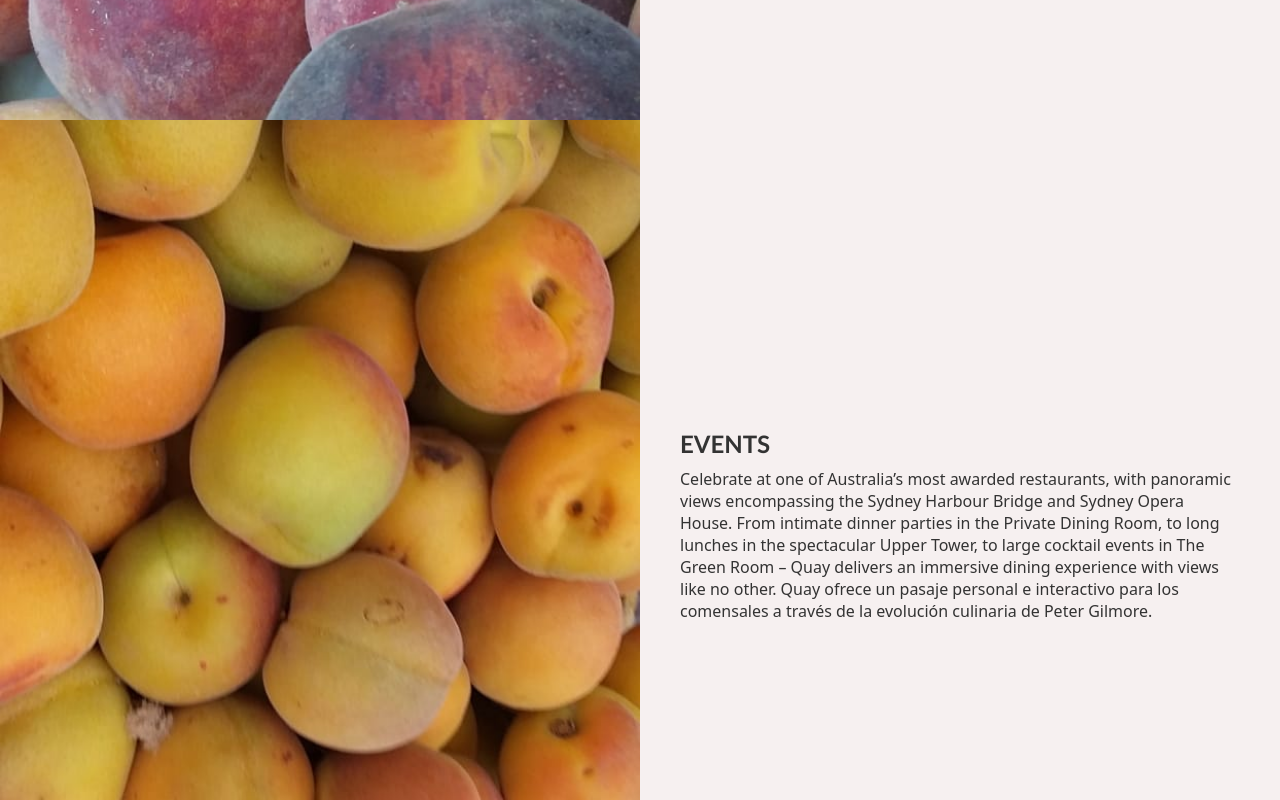
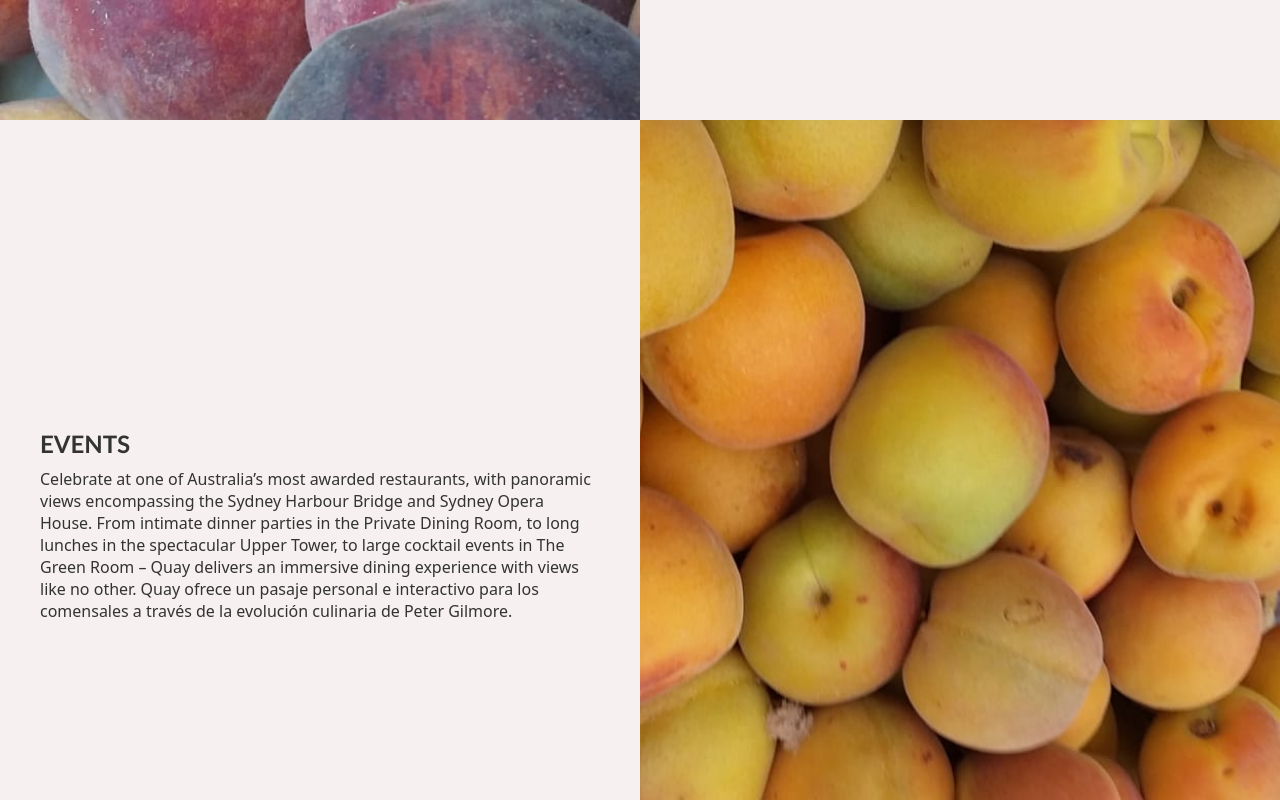
Before and after one commit to lefasom/laserafina, a Next.js app: page / in a window 1280 px wide. Shown: the part 1180-1980 px from the top of the page. Built offline with nearby package versions, Linux system fonts and the light colour scheme.

Commit message:
arreglo de styles en gallery

```diff
--- a/components/Galery.jsx
+++ b/components/Galery.jsx
@@ -1,25 +1,37 @@
 import styles from '../styles/galery.module.css'
+
+const imgArr = [
+    {id: 1, heading: 'MENÚ', src: 'example-img/1.jpeg', text: `Quay es una progresión de ingredientes raros y hermosos donde la textura, el sabor y la armonía son primordiales.
+    <br/>
+        Continuamente inspirado por la naturaleza, el proceso creativo del chef Peter Gilmore comienza trabajando en estrecha colaboración con los agricultores, pescadores, productores y artesanos que cultivan productos a medida exclusivamente para Quay. Para cada plato, el crecimiento de cada elemento y la selección de cada pieza de cerámica se considera y elabora cuidadosamente para su papel en la experiencia gastronómica.
+    <br />
+
+        Quay ofrece un pasaje personal e interactivo para los comensales a través de la evolución culinaria de Peter Gilmore.`},
+    {id: 2, heading: 'EVENTS', src: 'example-img/7.jpeg', text: `Celebrate at one of Australia’s most awarded restaurants, with panoramic views encompassing the Sydney Harbour Bridge and Sydney Opera House. From intimate dinner parties in the Private Dining Room, to long lunches in the spectacular Upper Tower, to large cocktail events in The Green Room – Quay delivers an immersive dining experience with views like no other.    Quay ofrece un pasaje personal e interactivo para los comensales a través de la evolución culinaria de Peter Gilmore.`},
+    {id: 3, heading: 'MENÚ', src: 'example-img/1.jpeg', text: `Quay es una progresión de ingredientes raros y hermosos donde la textura, el sabor y la armonía son primordiales.
+    <br/>
+        Continuamente inspirado por la naturaleza, el proceso creativo del chef Peter Gilmore comienza trabajando en estrecha colaboración con los agricultores, pescadores, productores y artesanos que cultivan productos a medida exclusivamente para Quay. Para cada plato, el crecimiento de cada elemento y la selección de cada pieza de cerámica se considera y elabora cuidadosamente para su papel en la experiencia gastronómica.
+    <br />
+
+        Quay ofrece un pasaje personal e interactivo para los comensales a través de la evolución culinaria de Peter Gilmore.`},
+    {id: 4, heading: 'EVENTS', src: 'example-img/11.jpeg', text: `Celebrate at one of Australia’s most awarded restaurants, with panoramic views encompassing the Sydney Harbour Bridge and Sydney Opera House. From intimate dinner parties in the Private Dining Room, to long lunches in the spectacular Upper Tower, to large cocktail events in The Green Room – Quay delivers an immersive dining experience with views like no other.    Quay ofrece un pasaje personal e interactivo para los comensales a través de la evolución culinaria de Peter Gilmore.`}
+]
+
 function Galery() {
 
 
 
         return (<>
-            <div className={styles.galery}>
-                <img className={styles.img} src="example-img/1.jpeg" alt="" />
+        {imgArr?.map(({id, src, text, heading}) => (
+            <div className={id % 2 !== 0 ? styles.galery : styles.galeryReverse} key={id}>
+                <img className={styles.img} src={src} alt="" />
                 <div className={styles.detail}>
-                    <h2>MENÚ</h2>
-                    <p>
-
-                        Quay es una progresión de ingredientes raros y hermosos donde la textura, el sabor y la armonía son primordiales.
-                    <br/>
-                        Continuamente inspirado por la naturaleza, el proceso creativo del chef Peter Gilmore comienza trabajando en estrecha colaboración con los agricultores, pescadores, productores y artesanos que cultivan productos a medida exclusivamente para Quay. Para cada plato, el crecimiento de cada elemento y la selección de cada pieza de cerámica se considera y elabora cuidadosamente para su papel en la experiencia gastronómica.
-                    <br />
-
-                        Quay ofrece un pasaje personal e interactivo para los comensales a través de la evolución culinaria de Peter Gilmore.
-                    </p>
+                    <h2>{heading}</h2>
+                    <p dangerouslySetInnerHTML={{__html: text}}/>
                 </div>
-            </div>
-            <div className={styles.galery}>
+            </div>))
+        }
+            {/* <div className={styles.galery}>
             <img className={styles.img} src="example-img/7.jpeg" alt="" />
 
                 <div className={styles.detail}>
@@ -53,7 +65,7 @@ function Galery() {
                     Celebrate at one of Australia’s most awarded restaurants, with panoramic views encompassing the Sydney Harbour Bridge and Sydney Opera House. From intimate dinner parties in the Private Dining Room, to long lunches in the spectacular Upper Tower, to large cocktail events in The Green Room – Quay delivers an immersive dining experience with views like no other.    Quay ofrece un pasaje personal e interactivo para los comensales a través de la evolución culinaria de Peter Gilmore.
                     </p>
                 </div>
-            </div>
+            </div> */}
          </> )
     }
 
--- a/styles/galery.module.css
+++ b/styles/galery.module.css
@@ -1,6 +1,12 @@
 .galery{
     color: #333;
    display: flex;
+   background-color: rgb(246, 240, 240);
+}
+.galeryReverse{
+    color: #333;
+   display: flex;
+   flex-direction: row-reverse;
    background-color: rgb(246, 240, 240);
 }
 .img {
@@ -9,7 +15,7 @@
     width: 50%;
     object-fit: cover;
 }
-.galery .detail{
+.detail{
     width: 50%;
     margin: auto;
     padding: 40px;
@@ -18,12 +24,12 @@
 }
 
 
-.galery .detail h2{
+.detail h2{
     font-family: 'Gill Sans', 'Gill Sans MT', Calibri, 'Trebuchet MS', sans-serif;
     padding: 10px 0;
     margin: 0px;
 }
-.galery .detail p{
+.detail p{
     font-family: system-ui, -apple-system, BlinkMacSystemFont, 'Segoe UI', Roboto, Oxygen, Ubuntu, Cantarell, 'Open Sans', 'Helvetica Neue', sans-serif;
     padding: 0px;
     margin: 0;
@@ -38,27 +44,33 @@
        background-color: rgb(246, 240, 240);
 
     }
+    .galeryReverse{
+        color: #333;
+       display: flex;
+       flex-direction: column;
+       background-color: rgb(246, 240, 240);
+    }
 
-.galery .img {
+.img {
 
     height: 50vh;
     width: 100%;
 
     object-fit: cover;
 }
-.galery .detail{
+.detail{
     width: 100%;
     margin: auto;
     padding: 40px;
 
 
 }
-.galery .detail h2{
+.detail h2{
     font-family: 'Gill Sans', 'Gill Sans MT', Calibri, 'Trebuchet MS', sans-serif;
     padding: 10px 0;
     margin: 0px;
 }
-.galery .detail p{
+.detail p{
     font-family: system-ui, -apple-system, BlinkMacSystemFont, 'Segoe UI', Roboto, Oxygen, Ubuntu, Cantarell, 'Open Sans', 'Helvetica Neue', sans-serif;
     padding: 0px;
     margin: 0;
```
